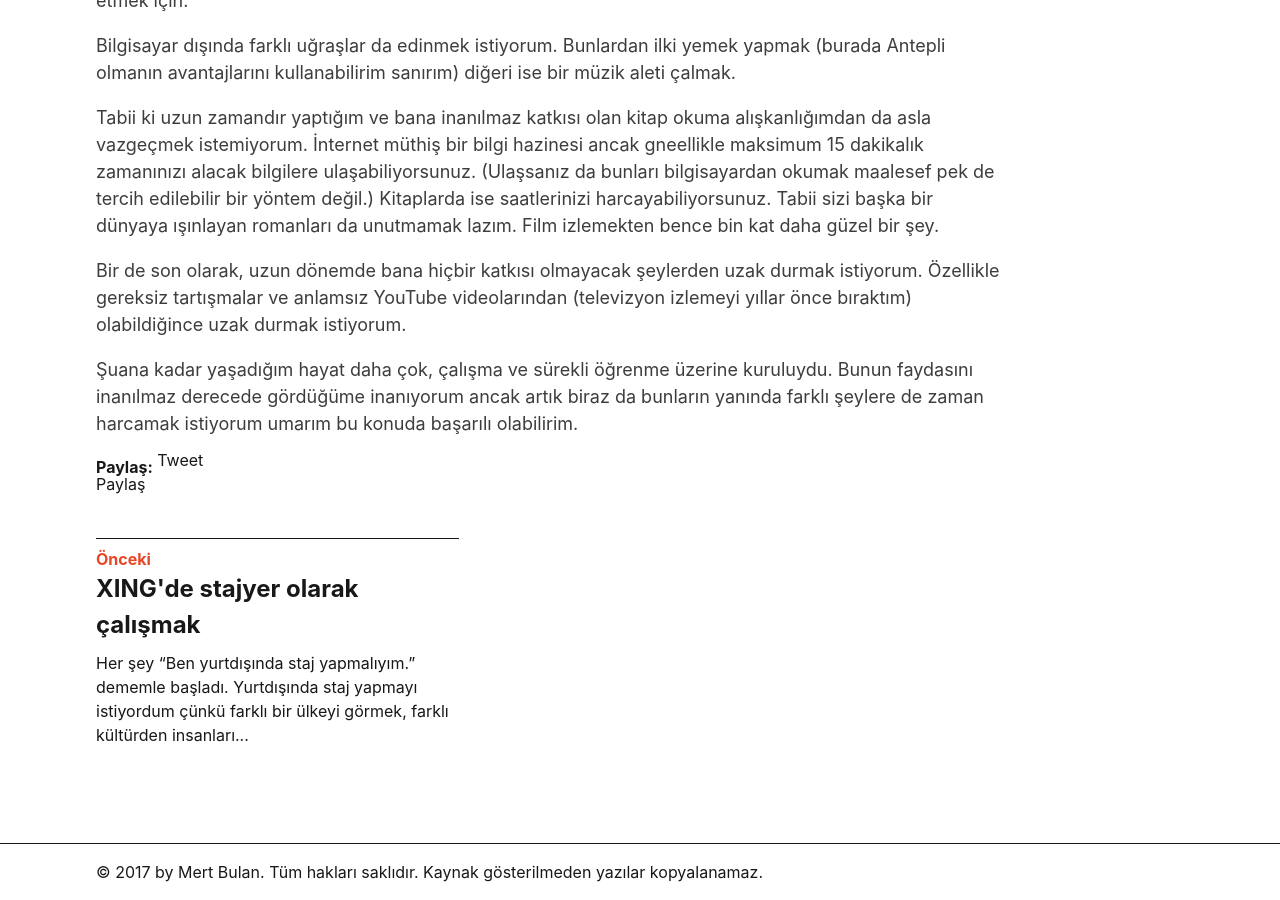
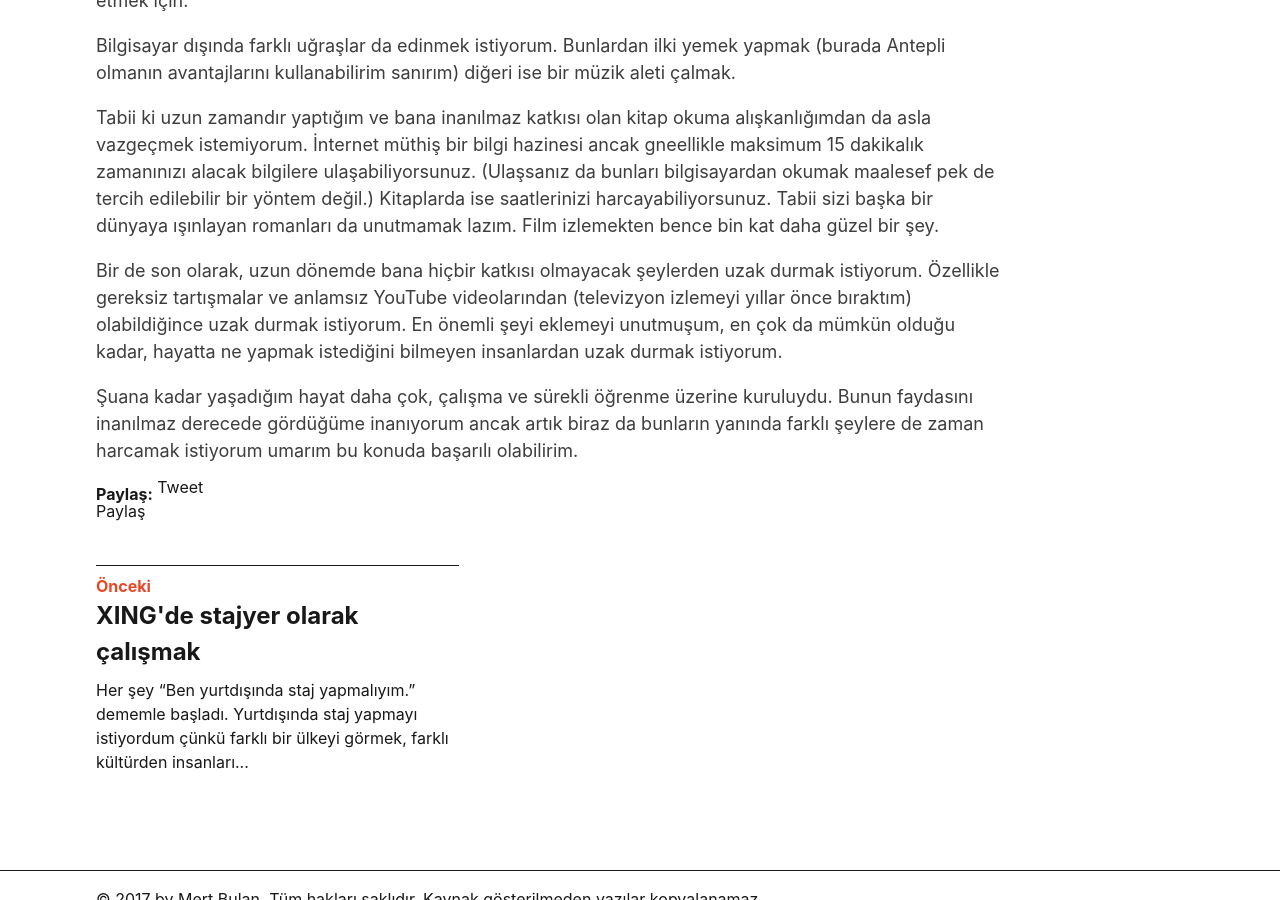
Before and after one commit to mertbulan/mertbulan.github.io, a Jekyll site: the page built from _posts/2017-09-16-nasil-bir-hayat-yasamak-istiyorum.md, in a window 1280 px wide and 900 px high, scrolled down 2422 px. Built offline with Jekyll 4.4.1, drawn with Linux system fonts in a browser that asks for light colours; comment, search, counter and statistics services are not loaded.

Commit message:
Adds a sentence

```diff
--- a/_posts/2017-09-16-nasil-bir-hayat-yasamak-istiyorum.md
+++ b/_posts/2017-09-16-nasil-bir-hayat-yasamak-istiyorum.md
@@ -30,6 +30,6 @@ Bilgisayar dışında farklı uğraşlar da edinmek istiyorum. Bunlardan ilki ye
 
 Tabii ki uzun zamandır yaptığım ve bana inanılmaz katkısı olan kitap okuma alışkanlığımdan da asla vazgeçmek istemiyorum. İnternet müthiş bir bilgi hazinesi ancak gneellikle maksimum 15 dakikalık zamanınızı alacak bilgilere ulaşabiliyorsunuz. (Ulaşsanız da bunları bilgisayardan okumak maalesef pek de tercih edilebilir bir yöntem değil.) Kitaplarda ise saatlerinizi harcayabiliyorsunuz. Tabii sizi başka bir dünyaya ışınlayan romanları da unutmamak lazım. Film izlemekten bence bin kat daha güzel bir şey.
 
-Bir de son olarak, uzun dönemde bana hiçbir katkısı olmayacak şeylerden uzak durmak istiyorum. Özellikle gereksiz tartışmalar ve anlamsız YouTube videolarından (televizyon izlemeyi yıllar önce bıraktım) olabildiğince uzak durmak istiyorum.
+Bir de son olarak, uzun dönemde bana hiçbir katkısı olmayacak şeylerden uzak durmak istiyorum. Özellikle gereksiz tartışmalar ve anlamsız YouTube videolarından (televizyon izlemeyi yıllar önce bıraktım) olabildiğince uzak durmak istiyorum. En önemli şeyi eklemeyi unutmuşum, en çok da mümkün olduğu kadar, hayatta ne yapmak istediğini bilmeyen insanlardan uzak durmak istiyorum.
 
 Şuana kadar yaşadığım hayat daha çok, çalışma ve sürekli öğrenme üzerine kuruluydu. Bunun faydasını inanılmaz derecede gördüğüme inanıyorum ancak artık biraz da bunların yanında farklı şeylere de zaman harcamak istiyorum umarım bu konuda başarılı olabilirim.
```
